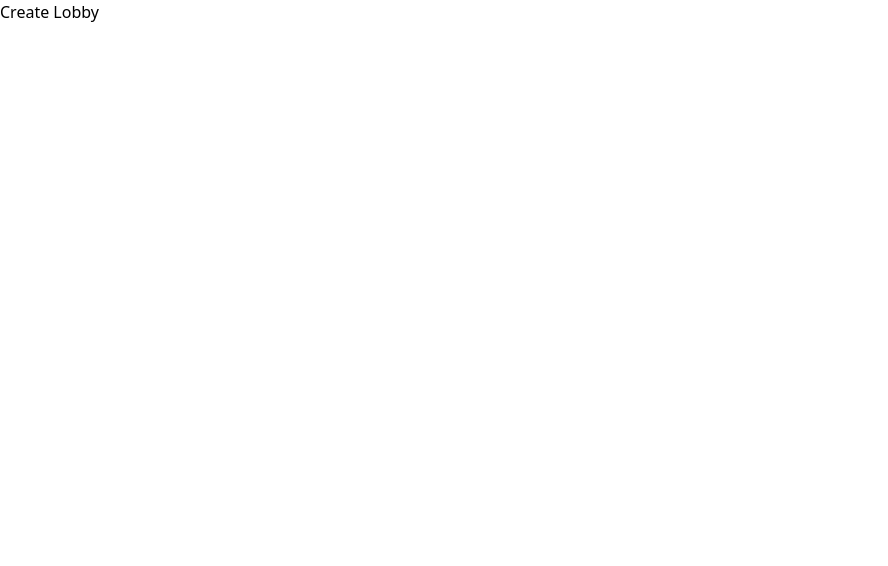
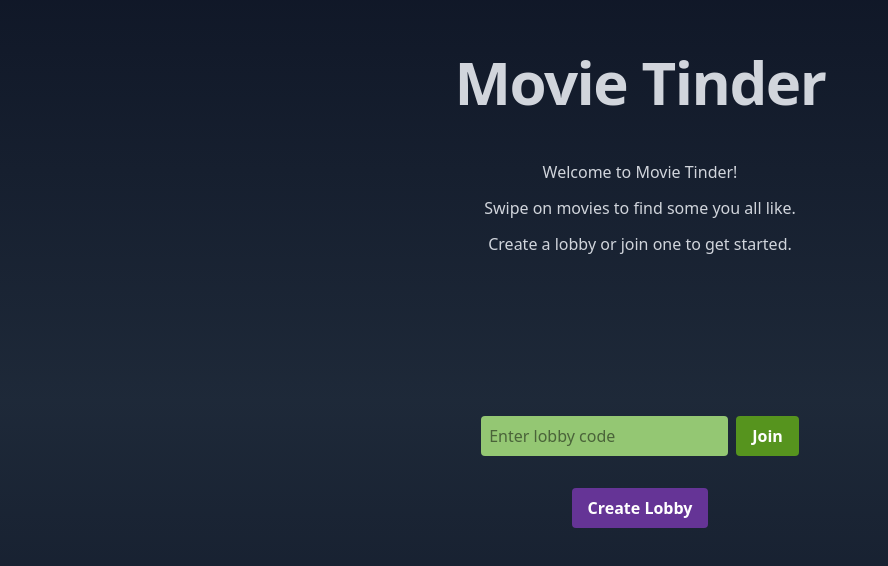
Before and after one commit to Flix-29/MovieTinder, a React (Vite) app: page /#/ in a window 1280 px wide. Shown: the top 566 px of the page, without its empty margins (0-888 px from the left). Built offline with nearby package versions, Linux system fonts and the light colour scheme.

Commit message:
start beautifying the frontend

```diff
--- a/src/App.tsx
+++ b/src/App.tsx
@@ -1,14 +1,16 @@
 import { HashRouter as Router, Route, Routes } from "react-router-dom";
-import CreateLobbyView from "./components/createLobby.tsx";
 import JoinLobbyView from "./components/joinLobbyView.tsx";
 import LobbyView from "./components/lobbyView.tsx";
 import ResultsView from "./components/resultsView.tsx";
+import HomeView from "./components/homeView.tsx";
+import CreateLobbyView from "./components/createLobby.tsx";
 
 export default function App() {
     return (
         <Router>
             <Routes>
-                <Route path="/" element={<CreateLobbyView />} />
+                <Route path="/" element={<HomeView />} />
+                <Route path="/create" element={<CreateLobbyView />} />
                 <Route path="/join" element={<JoinLobbyView />} />
                 <Route path="/lobby/:id" element={<LobbyView />} />
                 <Route path="/result/:id" element={<ResultsView />} />
--- a/src/components/createLobby.tsx
+++ b/src/components/createLobby.tsx
@@ -9,13 +9,17 @@ export default function CreateLobbyView() {
     const [lobby, setLobby] = useState<Lobby>();
     const navigate = useNavigate();
 
-    const createLobbyButton = async () => {
+    const buildLobby = async () => {
         const lobby = await createLobby();
         if (lobby) {
             setLobby(lobby);
         } else {
             alert("Error creating lobby");
         }
+    };
+
+    if (!lobby) {
+        buildLobby();
     }
 
     async function startLobby(lobbyId: string) {
@@ -34,18 +38,10 @@ export default function CreateLobbyView() {
 
     if (lobby === undefined) {
         return (
-            <div>
-                <button
-                    onClick={() => {
-                        createLobbyButton()
-                    }}
-                >
-                    Create Lobby
-                </button>
-            </div>
+            <p>Waiting for Lobby to be created...</p>
         );
     } else {
-        const linkToLobby = `${window.location.href}#/lobby/${lobby.id}`;
+        const linkToLobby = `${window.location.href.substring(0, window.location.href.lastIndexOf("/#/"))}/#/lobby/${lobby.id}`;
         return (
             <div>
                 <h2>Lobby created!</h2>
--- /dev/null
+++ b/src/components/homeView.tsx
@@ -0,0 +1,51 @@
+import {useState} from "react";
+import {joinLobbyByCode} from "../database/lobbyConnector.ts";
+import {useNavigate} from "react-router-dom";
+
+export default function HomeView() {
+    const navigate = useNavigate();
+    const [code, setCode] = useState("");
+
+    const handleJoinLobby = async () => {
+        const lobby = await joinLobbyByCode(code);
+        if (lobby) {
+            navigate(`/lobby/${lobby.id}`);
+        } else {
+            alert("Lobby not found");
+        }
+    };
+
+    return (
+        <div className="mt-5">
+            <div className="mb-40">
+                <h1 className="mb-12 text-4xl font-extrabold leading-none tracking-tight md:text-5xl lg:text-6xl">Movie Tinder</h1>
+                <p className="mb-3">Welcome to Movie Tinder!</p>
+                <p className="mb-3">Swipe on movies to find some you all like.</p>
+                <p className="mb-3">Create a lobby or join one to get started.</p>
+            </div>
+            <div className="mb-8">
+                <input
+                    type="number"
+                    placeholder="Enter lobby code"
+                    value={code}
+                    className="p-2 mr-2 bg-pistachio text-black rounded"
+                    onChange={(e) => setCode(e.target.value)}
+                />
+                <button
+                    className="bg-maximum-green hover:bg-bud-green text-white font-bold py-2 px-4 rounded"
+                    onClick={handleJoinLobby}
+                >
+                    Join
+                </button>
+            </div>
+            <div>
+                <button
+                    className="bg-rebecca hover:bg-royal-purple text-white font-bold py-2 px-4 rounded"
+                    onClick={() => navigate("/create")}
+                >
+                    Create Lobby
+                </button>
+            </div>
+        </div>
+    )
+}
--- a/src/components/index.tsx
+++ /dev/null
@@ -1,47 +0,0 @@
-import {getMoviesFromPage} from "../logic/MovieDBRequest.ts";
-import {Movie} from "../model/Movie.ts";
-import {useEffect, useState} from "react";
-
-const filter = {
-    include_adult: false,
-    include_video: false,
-    language: 'de-DE',
-    pageNumber: 1,
-    watch_region: 'DE'
-}
-
-async function fetchMovies(): Promise<Movie[] | null> {
-    return new Promise(resolve => setTimeout(() => resolve(getMoviesFromPage(filter)), 1000));
-}
-
-export default function Index() {
-    const [data, setData] = useState<Movie[] | null>(null);
-
-    useEffect(() => {
-        async function getData() {
-            const result = await fetchMovies();
-            setData(result);
-        }
-        getData()
-    }, []);
-
-    return (
-        <div>
-            <h1>MovieDB</h1>
-            <p>Search for movies</p>
-            <div>
-                {data ?
-                    data.map(movie => {
-                        return (
-                            <div key={movie.id} className="bg-gray-700 m-2 p-2 text-white">
-                                <h2>{movie.title}</h2>
-                                <p>{movie.overview}</p>
-                            </div>
-                        )
-                    })
-                    : 'Loading...'
-                }
-            </div>
-        </div>
-    )
-}
--- a/src/index.css
+++ b/src/index.css
@@ -1 +1,14 @@
 @import "tailwindcss";
+
+@theme {
+    --color-blue-violet: #471871;
+    --color-rebecca: #653496;
+    --color-royal-purple: #7B52AE;
+    --color-maximum-green: #56941E;
+    --color-bud-green: #74B652;
+    --color-pistachio: #94C773;
+}
+
+body {
+    @apply max-w-4xl min-h-screen p-8 mx-auto text-center bg-gradient-to-b from-gray-900 via-gray-800 to-gray-900 text-gray-300
+}
```
